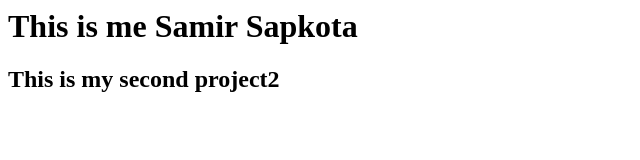
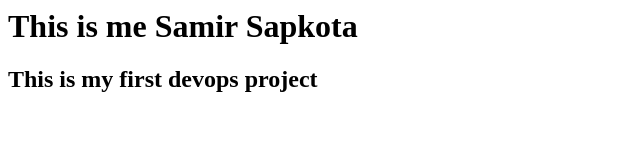
Before and after one commit to samir0123/project2, a plain HTML site: page index.html in a window 1280 px wide. Shown: the whole page, without its empty margins (0-640 px from the left). Drawn offline with Linux system fonts and the light colour scheme.

Commit message:
Second Project

```diff
--- a/index.html
+++ b/index.html
@@ -1,3 +1,3 @@
 
 <h1>This is me Samir Sapkota</h1>
-<h2>This is my second project2</h2>
+<h2>This is my first devops project</h2>
```
